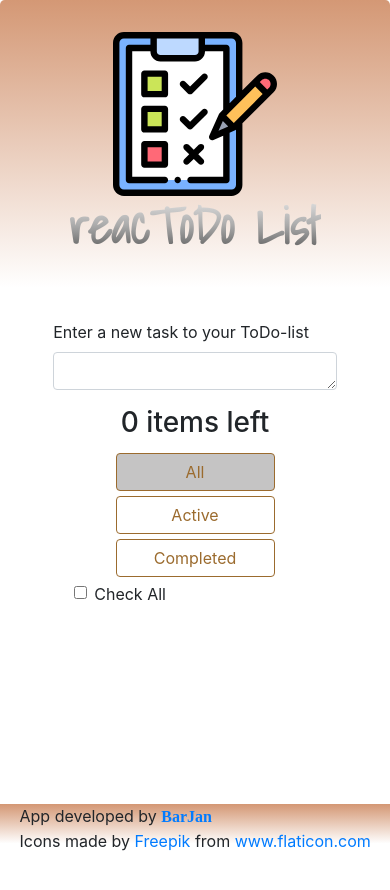
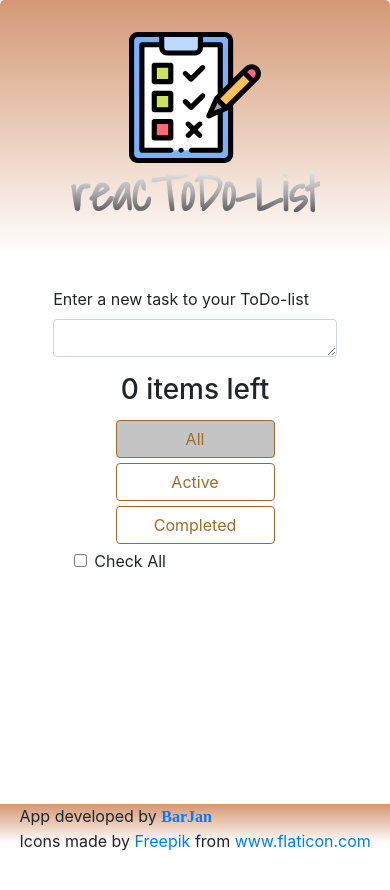
Before and after one commit to BarJan/todolist-app, a React (Create React App) app: page / in a window 390 px wide. Shown: the top 890 px of the page. Built offline with nearby package versions, Linux system fonts and the light colour scheme.

Commit message:
more stylish fixes

```diff
--- a/public/index.html
+++ b/public/index.html
@@ -7,7 +7,7 @@
     <meta name="theme-color" content="#000000" />
     <meta
       name="description"
-      content="Web site created using create-react-app"
+      content="Your new Todo-List App! A simple check list react-based app, developed by BarJan"
     />
     <link rel="apple-touch-icon" href="%PUBLIC_URL%/logo192.png" />
     <!--
--- a/src/pages/todoPage.css
+++ b/src/pages/todoPage.css
@@ -94,11 +94,14 @@
     }
 
     .tpage .jumbotron .container img{
+        display: inline-block;
         float: none;
-        width: 50%;
+        width: 40%;
         margin: auto;
     }
     .tpage .jumbotron .container h1{
+        display: inline-block;
+        margin: auto;
         font-family: 'Shadows Into Light', cursive;
         font-size: 50px;
         font-weight: bolder;
--- a/src/pages/todoPage.js
+++ b/src/pages/todoPage.js
@@ -93,7 +93,7 @@ function TodoPage(props){
             <Jumbotron>
                 <Container>
                     <img src={logo} />
-                    <h1>reacToDo List</h1>
+                    <h1>reacToDo-List</h1>
                 </Container>
             </Jumbotron>
             <Container className={"container-tpage"}>
```
Also changed, not shown: 1 other file (tests, documents, lock files or other folders).
